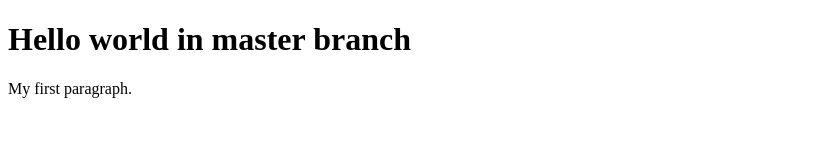
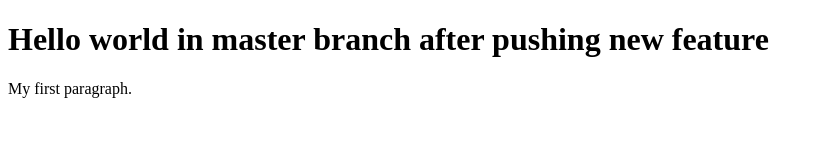
Before and after one commit to heena-web/MergeConflict, a plain HTML site: page index.html in a window 1280 px wide. Shown: the whole page, without its empty margins (0-824 px from the left). Drawn offline with Linux system fonts and the light colour scheme.

Commit message:
after pushing  new feature

```diff
--- a/index.html
+++ b/index.html
@@ -2,7 +2,7 @@
 <html>
 <body>
 
-<h1>Hello world in master branch</h1>
+<h1>Hello world in master branch after pushing new feature</h1>
 <p>My first paragraph.</p>
 
 </body>
```
